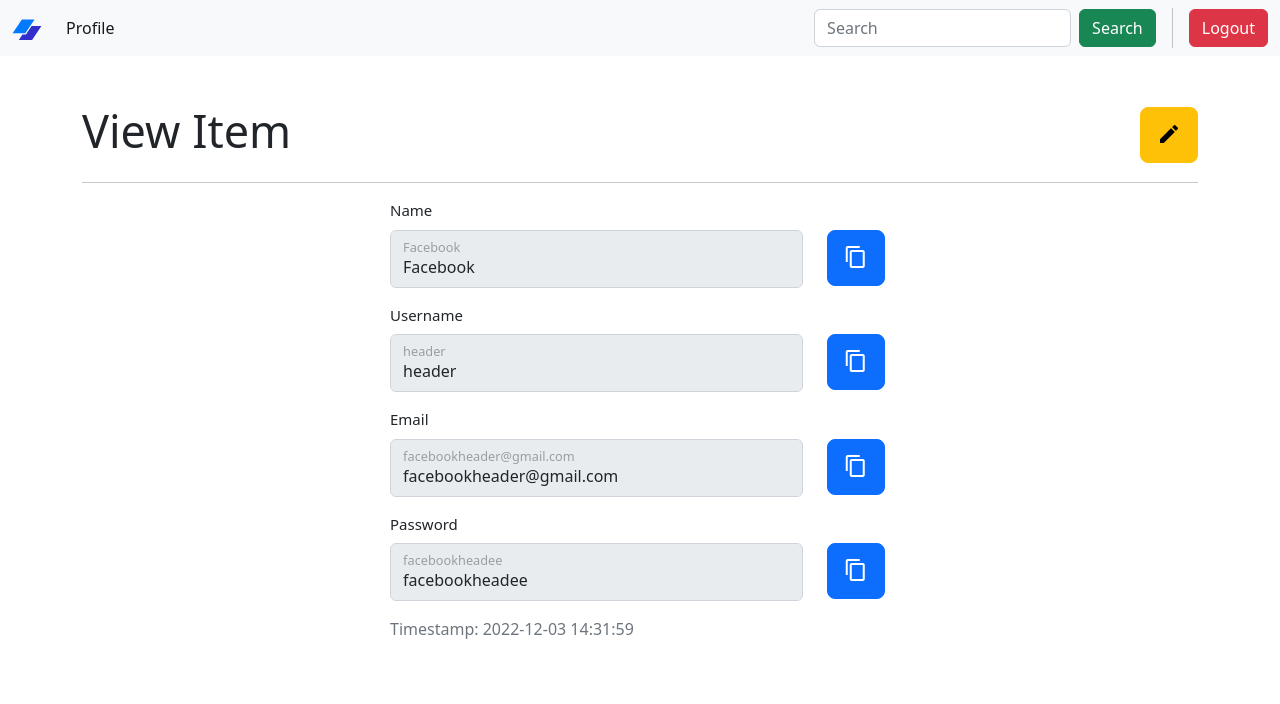
After one commit to matteoppet/password-manager, a Flask app: page /vault-item/43 in a window 1280 px wide. The commit adds this page. Shown: the top 704 px of the page. Run offline with Flask 2, Linux system fonts and the light colour scheme; a user stored in the database is signed in; some libraries are stand-ins or nearby versions.

Commit message:
Update and Secret function completed

```diff
--- a/static/index.js
+++ b/static/index.js
@@ -52,3 +52,12 @@ function deleteItem(value) {
         })
     }
 }
+
+
+function copyToClipboard(value) {
+    navigator.clipboard.writeText(value).then(function() {
+        alert('Copying to clipboard was successful!');
+      }, function(err) {
+        alert('Async: Could not copy text: ', err);
+    });
+}
--- a/static/style.css
+++ b/static/style.css
@@ -1,4 +1,6 @@
-/* ALl stuff */
+/* ---------
+   ALl stuff
+   --------- */
 .unselectable {
     -webkit-user-select: none;
     -webkit-touch-callout: none;
@@ -8,7 +10,9 @@
 }
 
 
-/* Registration Modal stuff */
+/* ------------------------
+   Registration Modal stuff
+   ------------------------ */
 /* Modal register is the button in login page for open the modal */
 #modalRegister {
     margin-top: 10px;
@@ -29,7 +33,10 @@
 }
 
 
-/* Login Stuff */
+
+/* -----------
+   Login Stuff
+   ----------- */
 @media (min-width: 500px) {
     #login-form {
         width: 250px;
@@ -58,7 +65,10 @@
 }
 
 
-/* Index Stuff */
+
+/* -----------
+   Index Stuff
+   ----------- */
 #index-phrase {
     font-size: 16px;
     padding-top: 30px;
@@ -68,3 +78,23 @@
     margin-top: 30px;
     text-align: center;
 }
+
+
+/* ------------
+   Update Stuff
+   ------------ */
+#inputs {
+    font-size: 15px;
+    width: -moz-available;          /* For Mozzila */
+    width: -webkit-fill-available;  /* For Chrome */
+    width: stretch;                 /* Unprefixed */
+}
+
+@media (min-width: 500px) {
+    #inputs {
+        width: 500px;
+        margin-right: auto !important;
+        margin-left: auto !important;
+        margin-bottom: 25px;
+    }
+}
--- a/templates/auth/login.html
+++ b/templates/auth/login.html
@@ -8,7 +8,7 @@
 <main class='container-fluid py-5'>
     <div class='container'>
 
-        <h1 id='title' class='unselectable text-center'>Login</h1>
+        <h1 id='title' class='unselectable text-center'>Axiom</h1>
 
         <form action='{{ url_for("auth.login") }}' method='POST' id='login-form'>
             <div class="form-floating mb-3">
--- a/templates/layout.html
+++ b/templates/layout.html
@@ -21,7 +21,7 @@
 <body>
     <nav class="navbar navbar-expand-lg bg-light">
         <div class="container-fluid">
-            <a class="navbar-brand" href="#">
+            <a class="navbar-brand" href="{{ url_for('views.index') }}">
                 <img src="/static/images/logoipsum-245.svg" alt="Axiom" width="30" height="24">
             </a>
             {% if session["user_id"] %}
@@ -55,12 +55,12 @@
         {% if messages %}
             {% for category, message in messages %}
                 {% if category == 'error' %}
-                    <div class="alert alert-danger alert-dismissible fade show" role="alert">
+                    <div class="alert alert-danger alert-dismissible fade show" role="alert" id="alert">
                         {{ message }}
                         <button type="button" class="btn-close" data-bs-dismiss="alert" aria-label="Close"></button>
                     </div>
                 {% else %}
-                    <div class="alert alert-success alert-dismissible fade show" role="alert">
+                    <div class="alert alert-success alert-dismissible fade show" role="alert" id="alert">
                         {{ message }}
                         <button type="button" class="btn-close" data-bs-dismiss="alert" aria-label="Close"></button>
                     </div>
--- /dev/null
+++ b/templates/secret.html
@@ -0,0 +1,114 @@
+{% extends 'layout.html' %}
+
+{% block title %}
+    {% for name in secrets %}
+        Vault: {{ name['name'] }}
+    {% endfor %}
+{% endblock %}
+
+
+{% block body %}
+<main class='container-fluid py-5'>
+    <div class="container" id="container-indexPage">
+        <form method="POST" id="updateForm">
+        <div class="hstack gap-3">
+            <div><h1 style="font-size: 45px;">View Item</h1></div>
+            <div class="ms-auto">
+                {% for id in secrets %}
+                <a class="btn btn-warning btn-lg" href="{{ url_for('views.update', id=id['id']) }}">
+                    <span class="material-icons" style="line-height: unset;">
+                        edit
+                    </span>
+                </a>
+                {% endfor %}
+            </div>
+        </div>
+        <hr>
+
+        {% for secret in secrets %}
+
+        <div class="mb-3" id="inputs">
+            <label class="form-label">Name</label>
+            <div class="row">
+                <div class="col-10">
+                    <div class="form-floating">
+                        <input type="text" class="form-control" id="name" name="name" placeholder="Enter an name" value="{{ secret['name'] }}" disabled>
+                        <label for="site" class="text-secondary">{{ secret['name'] }}</label>
+                    </div>
+                </div>
+                <div class="col-2">
+                    <button class="btn btn-primary btn-lg" type="button" value="{{ secret['name'] }}" onclick="copyToClipboard(this.value);">
+                        <span class="material-icons" style="line-height: unset;">
+                            content_copy
+                        </span>
+                    </button>
+                </div>
+            </div>
+        </div>
+
+        <div class="mb-3" id="inputs">
+            <label class="form-label">Username</label>
+            <div class="row">
+                <div class="col-10">
+                    <div class="form-floating">
+                        <input type="text" class="form-control" id="secret-username" name="username" placeholder="Enter an username" value="{{ secret['username'] }}" disabled>
+                        <label for="username" class="text-secondary">{{ secret['username'] }}</label>
+                    </div>
+                </div>
+                <div class="col-2">
+                    <button class="btn btn-primary btn-lg" type="button" value="{{ secret['username'] }}" onclick="copyToClipboard(this.value);">
+                        <span class="material-icons" style="line-height: unset;">
+                            content_copy
+                        </span>
+                    </button>
+                </div>
+            </div>
+        </div>
+
+        <div class="mb-3" id="inputs">
+            <label class="form-label">Email</label>
+            <div class="row">
+                <div class="col-10">
+                    <div class="form-floating">
+                        <input type="text" class="form-control" id="email" name="email" placeholder="Enter an email" value="{{ secret['email'] }}" disabled>
+                        <label for="email" class="text-secondary">{{ secret['email'] }}</label>
+                    </div>
+                </div>
+                <div class="col-2">
+                    <button class="btn btn-primary btn-lg" type="button" value="{{ secret['email'] }}" onclick="copyToClipboard(this.value);">
+                        <span class="material-icons" style="line-height: unset;">
+                            content_copy
+                        </span>
+                    </button>
+                </div>
+            </div>
+        </div>
+
+        <div class="mb-3" id="inputs">
+            <label class="form-label">Password</label>
+            <div class="row">
+                <div class="col-10">
+                    <div class="form-floating">
+                        <input type="text" class="form-control" id="password" name="password" placeholder="Enter an password" value="{{ secret['password'] }}" disabled>
+                        <label for="password" class="text-secondary">{{ secret['password'] }}</label>
+                    </div>
+                </div>
+                <div class="col-2">
+                    <button class="btn btn-primary btn-lg" type="button" value="{{ secret['password'] }}" onclick="copyToClipboard(this.value);">
+                        <span class="material-icons" style="line-height: unset;">
+                            content_copy
+                        </span>
+                    </button>
+                </div>
+            </div>
+        </div>
+
+        <div class="mb-3" id="inputs">
+            <span id="index-phrase" class="form-text">Timestamp: {{ secret["timestamp"]}}</span>
+        </div>
+        {% endfor %}
+        </form>
+    </div>
+
+</main>
+{% endblock %}
--- a/views.py
+++ b/views.py
@@ -29,7 +29,7 @@ def add():
                 check = 1
 
         if check == 1:
-            flash("Name/Site already inside in the table.", "error")
+            flash("Name already inside in the table.", "error")
         else:
             db.execute("INSERT INTO secrets (name, username, email, password, timestamp, user_id) VALUES (?, ?, ?, ?, datetime('now'), ?)", name, username, email, password, session["user_id"])
 
@@ -40,8 +40,36 @@ def add():
     return redirect(url_for("views.index"))
 
 
-def update():
-    return None
+@views.route("/update-item/<int:id>", methods=["GET", "POST"])
+@login_required
+def update(id):
+    if request.method == "POST":
+        name = request.form.get("name")
+        username = request.form.get("username")
+        email = request.form.get("email")
+        password = request.form.get("password")
+
+        db.execute("UPDATE secrets SET name = ?, username = ?, email = ?, password = ?, timestamp = datetime('now') WHERE id = ? AND user_id = ?", name, username, email, password, id, session["user_id"])
+
+        flash("Item Updated Successfully")
+
+        return redirect(url_for("views.index"))
+
+    secrets = db.execute("SELECT name, username, email, password, timestamp FROM secrets WHERE id=?", id)
+
+    return render_template("update.html", secrets=secrets)
+
+
+@views.route("/vault-item/<int:id>", methods=["GET", "POST"])
+@login_required
+def secret(id):
+
+    if request.method == "POST":
+        return redirect(url_for('views.index'))
+
+    secrets = db.execute("SELECT id, name, username, email, password, timestamp FROM secrets WHERE id=?", id)
+
+    return render_template('secret.html', secrets=secrets)
 
 
 @views.route("/delete/<int:id>", methods=["GET", "POST"])
```
Also changed, not shown: templates/index.html (+7 -4 lines), templates/update.html (added, +67 -0 lines), database.db.
